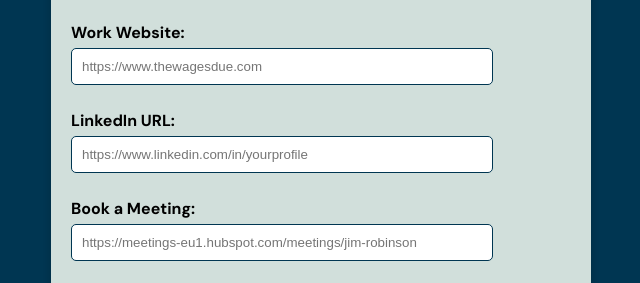
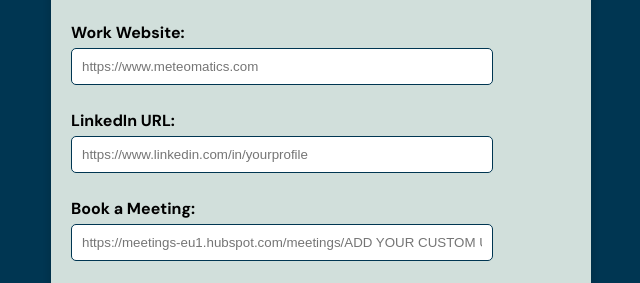
Before and after one commit to JimRobinsonMeteomatics/VCF-Creator, a plain HTML site: page index.html in a window 1280 px wide. Shown: the part 391-674 px from the top of the page, 319-959 px from the left. Drawn offline with Linux system fonts and the light colour scheme.

Commit message:
Update index.html
added website

```diff
--- a/index.html
+++ b/index.html
@@ -77,13 +77,13 @@
         <input type="text" id="title" placeholder="Your Job Title">
 
         <label for="homepage">Work Website:</label>
-        <input type="url" id="homepage" placeholder="https://www.thewagesdue.com">
+        <input type="url" id="homepage" placeholder="https://www.meteomatics.com">
 
         <label for="linkedin">LinkedIn URL:</label>
         <input type="url" id="linkedin" placeholder="https://www.linkedin.com/in/yourprofile">
 
         <label for="weburl">Book a Meeting:</label>
-        <input type="url" id="weburl" placeholder="https://meetings-eu1.hubspot.com/meetings/jim-robinson">
+        <input type="url" id="weburl" placeholder="https://meetings-eu1.hubspot.com/meetings/ADD YOUR CUSTOM URL">
 
         <label for="note">Note:</label>
         <textarea id="note">Let's talk about your challenges and our solutions!</textarea>
```
